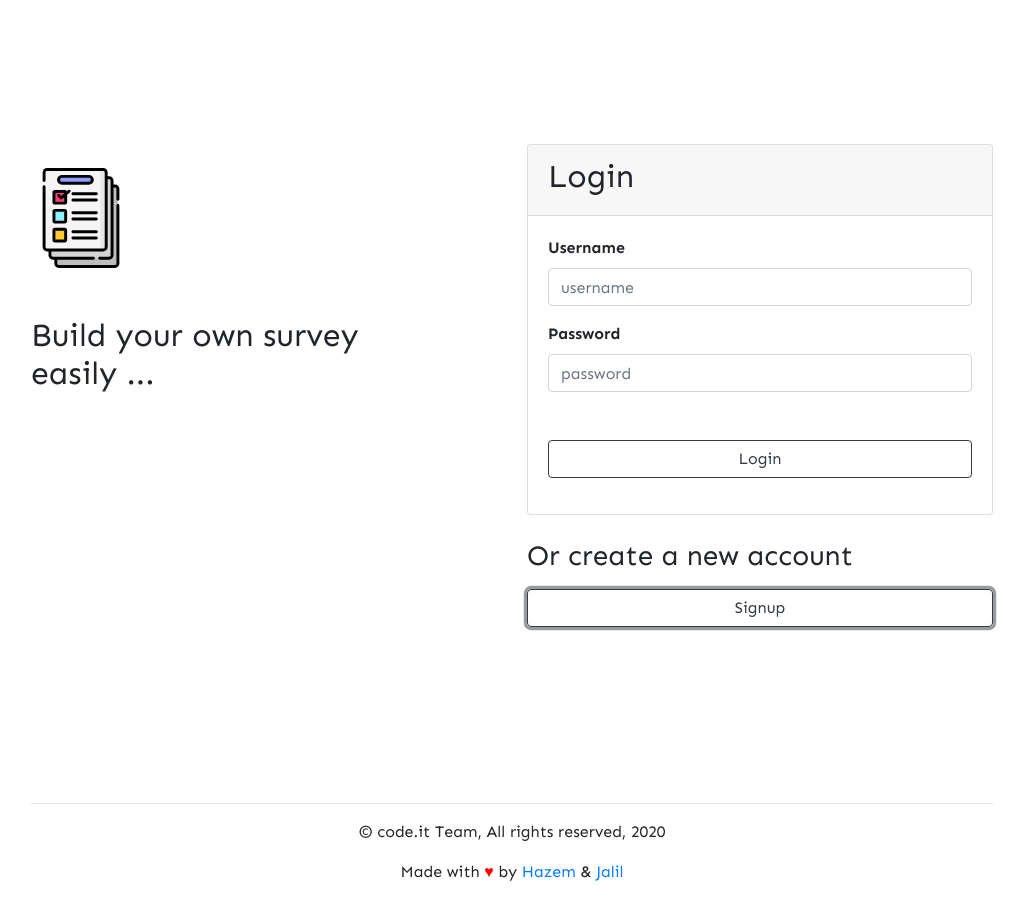
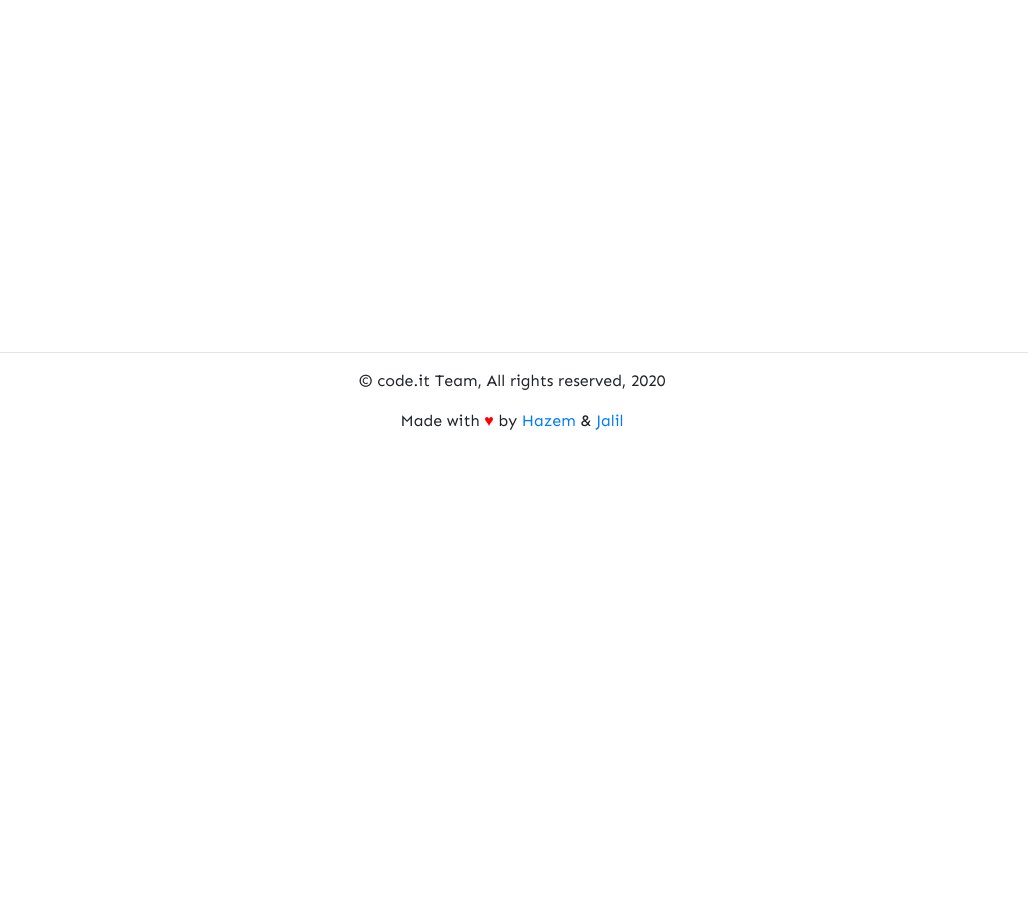
Before and after one commit to code-it-team/survey-app, a React (Create React App) app: page /login in a window 1280 px wide. Both pictures are taken after a click on the button "Signup". Shown: the top 920 px of the page, without its empty margins (128-1156 px from the left). After the commit the page ends 800 px from the top, so only its background shows below. Built offline with nearby package versions, Linux system fonts and the light colour scheme.

Commit message:
implement authunticated route

```diff
--- /dev/null
+++ b/src/components/AuthRouteComponent.js
@@ -0,0 +1,20 @@
+/** @format */
+
+import React from "react";
+import { Route, Redirect } from "react-router-dom";
+import Header from "./HeaderComponent";
+
+export default function AuthRoute({ component: Component, isAuthenticated, redirectPath, logout, ...rest }) {
+  setTimeout(3000)
+  return (
+    <Route
+      {...rest}
+      render={() => (isAuthenticated ? (
+        <React.Fragment>
+          <Header logout={logout} />
+          <Component/>
+        </React.Fragment>
+      ) : <Redirect to={redirectPath} />)}
+    />
+  );
+}
--- a/src/components/FooterComponent.js
+++ b/src/components/FooterComponent.js
@@ -5,8 +5,9 @@ import "../index.css";
 
 export default function Footer() {
   return (
-      <div className="mt-5 mb-4">
-        <div className="footer">
+    <div className="footer">
+      <div className="container">
+        <div className="mt-5 mb-4">
           <hr />
           <p>&copy; code.it Team, All rights reserved, 2020</p>
           Made with <span style={{ color: "red" }}>♥</span> by{" "}
@@ -14,5 +15,6 @@ export default function Footer() {
           <a href="https://www.linkedin.com/in/abedeljalil-jarjanazy/"> Jalil</a>
         </div>
       </div>
+    </div>
   );
 }
--- /dev/null
+++ b/src/components/HomeComponent.js
@@ -0,0 +1,11 @@
+import React, { Component } from 'react'
+
+export default class Home extends Component {
+  render() {
+    return (
+      <div className="container">
+
+      </div>
+    )
+  }
+}
--- a/src/components/LoginComponent.js
+++ b/src/components/LoginComponent.js
@@ -1,26 +1,28 @@
 /** @format */
 
+import PropTypes from "prop-types";
 import React from "react";
 import {
-  Form,
-  FormGroup,
-  Label,
-  Input,
   Button,
   Card,
+  CardBody,
   CardHeader,
-  Media,
+  Form,
   FormFeedback,
-  CardBody
+  FormGroup,
+  Input,
+  Label,
+  Media
 } from "reactstrap";
 import "../index.css";
-import { withRouter } from "react-router-dom";
 
-function Login({ onSubmit, onChange, onBlur, fields, errors, signupPage }) {
+function Login({ onSubmit, onChange, onBlur, fields, errors, signupOnClick }) {
   return (
+    <div className="loginBody">
+      <div className="container">
         <div className="row">
-      <div className="col-lg-6 col-sm-12 mb-3">
-        <Media src="/survey.svg" alt="logo" height="100px" className="mb-5 mt-4" />
+          <div className="col-lg-6 col-sm-12 mb-4">
+            <Media src="/survey.svg" alt="logo" height="100px" className="mb-4 mt-4" />
             <h2>
               Build your own survey
               <br />
@@ -71,7 +73,11 @@ function Login({ onSubmit, onChange, onBlur, fields, errors, signupPage }) {
                     <Button type="submit" outline className="btn-block mt-5" color="dark">
                       Login
                     </Button>
+                    <div className="mt-2 text-danger">
+                      {errors.login}
+                    </div>
                   </FormGroup>
+
                 </Form>
               </CardBody>
             </Card>
@@ -85,7 +91,7 @@ function Login({ onSubmit, onChange, onBlur, fields, errors, signupPage }) {
                   outline
                   color="dark"
                   className="mt-3 btn-block"
-              onClick={signupPage}
+                  onClick={() => signupOnClick()}
                 >
                   Signup
                 </Button>
@@ -93,7 +99,19 @@ function Login({ onSubmit, onChange, onBlur, fields, errors, signupPage }) {
             </div>
           </div>
         </div>
+      </div>
+    </div>
   );
 }
 
-export default withRouter(Login);
+export default Login;
+
+// prop types
+Login.propTypes = {
+  onSubmit: PropTypes.func.isRequired,
+  onChange: PropTypes.func.isRequired,
+  onBlur: PropTypes.func.isRequired,
+  fields: PropTypes.object.isRequired,
+  errors: PropTypes.object.isRequired,
+  signupOnClick: PropTypes.func.isRequired
+};
--- a/src/components/MainComponent.js
+++ b/src/components/MainComponent.js
@@ -1,11 +1,20 @@
 /** @format */
 
+import Axios from "axios";
 import React, { Component } from "react";
-import { withRouter, Switch, Route, Redirect } from "react-router-dom";
+import { Redirect, Route, Switch, withRouter } from "react-router-dom";
 import Footer from "./FooterComponent";
+import Home from "./HomeComponent";
 import Login from "./LoginComponent";
 import Signup from "./SignupComponent";
-import Axios from "axios";
+import AuthRoute from "./AuthRouteComponent";
+
+// Global Variables
+const HOST = "https://calm-depths-29681.herokuapp.com/";
+// * Routes
+const HOME = "/";
+const LOGIN = "/login";
+const SIGNUP = "/signup";
 
 class Main extends Component {
   constructor(props) {
@@ -15,16 +24,20 @@ class Main extends Component {
       fields: { username: "", password: "" },
       errors: {
         username: "",
-        password: ""
-      },
-      host: "https://young-plains-44293.herokuapp.com/"
+        password: "",
+        login: ""
+      }
     };
     // Binding
     this.onChange = this.onChange.bind(this);
     this.onSubmit = this.onSubmit.bind(this);
     this.onBlur = this.onBlur.bind(this);
+    this.signupOnClick = this.signupOnClick.bind(this);
   }
   // event handlers
+  /**
+   * @param {{ target: object; }} event
+   */
   onChange = event => {
     const target = event.target;
     const value = target.value;
@@ -32,6 +45,13 @@ class Main extends Component {
     this.setState({ fields: { ...this.state.fields, [name]: value } });
   };
 
+  signupOnClick = () => {
+    this.props.history.push("/signup");
+  };
+
+  /**
+   * @param {object} field
+   */
   onBlur = field => {
     // destructor
     const { username, password } = this.state.fields;
@@ -45,21 +65,13 @@ class Main extends Component {
         this.setState({ errors: { ...this.state.errors, username: "" } });
       }
     } else if (field === "password") {
-      const reg = /^(?=.*\d)(?=.*[a-zA-Z]).{2,}$/;
-      if (!reg.test(password))
-        this.setState({
-          errors: {
-            ...this.state.errors,
-            password: <p>Password should contain at least one character & one digit!</p>
-          }
-        });
       if (password.length < 3)
         this.setState({
           errors: { ...this.state.errors, password: <p>Password should be >= 3 characters!</p> }
         });
 
       // if no errors
-      if (password.length >= 3 && reg.test(password)) {
+      if (password.length >= 3) {
         this.setState({
           errors: { ...this.state.errors, password: "" }
         });
@@ -67,17 +79,62 @@ class Main extends Component {
     }
   };
 
+  /**
+   * @param {{ preventDefault: () => void; }} event
+   */
   onSubmit = event => {
     event.preventDefault();
     // check if form is valid
     const errors = this.state.errors;
     const { username, password } = this.state.fields;
     if (errors.username === "" && username !== "" && errors.password === "" && password !== "") {
-      Axios.post(this.state.host + "/authenticate", {
-        username: this.state.fields.username,
-        password: this.state.fields.password
-      }).then(res => console.log(res));
+      this.login(HOST + "authenticate", this.state.fields.username, this.state.fields.password);
     }
+  };
+  // methods
+  resetState = () => {
+    this.setState({
+      jwt: "",
+      fields: { username: "", password: "" },
+      errors: {
+        username: "",
+        password: "",
+        login: ""
+      }
+    });
+  };
+
+  /**
+   * @param {string} _username
+   * @param {string} _password
+   * @param {string} _url
+   */
+  login = (_url, _username, _password) => {
+    Axios.post(_url, {
+      username: _username,
+      password: _password
+    })
+      .then(res => {
+        // if correct response
+        if (res.status === 200) {
+          this.setState({ jwt: res.data.jwt });
+          this.props.history.push("/");
+        }
+      })
+      .catch(error => {
+        console.log(error.response);
+        // handling
+        // if (error && error.response.status === 404) {
+        //   this.setState({
+        //     errors: { ...this.state.errors, login: "username or password is not valid!" }
+        //   });
+        // }
+      });
+  };
+
+  logout = () => {
+    this.resetState();
+    this.props.history.push(LOGIN);
   };
 
   // pages rendering
@@ -89,22 +146,34 @@ class Main extends Component {
         onBlur={field => this.onBlur(field)}
         fields={this.state.fields}
         errors={this.state.errors}
-        signupPage={this.signupPage}
+        signupOnClick={this.signupOnClick}
       />
     );
   };
 
   signupPage = () => {
-    this.props.history.push("/signup");
+    return <Signup />;
   };
+
+  goToHomePage = () => {
+    this.props.history.push("/")
+  }
 
   render() {
     return (
-      <div className="container">
+      <div>
         <Switch>
-          <Route path="/" component={this.loginPage} />
-          <Route path="/signup" component={() => <Signup signupPage={this.signupPage} />} />
-          <Redirect to="/welcome" />
+          <AuthRoute
+            exact
+            isAuthenticated={this.state.jwt === "" ? false : true}
+            path={HOME}
+            redirectPath={LOGIN}
+            component={Home}
+            logout={this.logout}
+          />
+          <Route path={LOGIN} component={this.loginPage} />
+          <Route path={SIGNUP} component={this.signupPage} />
+          <Redirect to={LOGIN} />
         </Switch>
         <Footer />
       </div>
--- a/src/components/SignupComponent.js
+++ b/src/components/SignupComponent.js
@@ -1,75 +1,12 @@
 /** @format */
 
 import React from "react";
-import {
-  Form,
-  FormGroup,
-  Label,
-  Input,
-  Button,
-  Card,
-  CardHeader,
-  CardBody,
-  Media
-} from "reactstrap";
 import "../index.css";
-import { withRouter } from "react-router-dom";
 
-function Signup() {
+export default function Signup() {
   return (
-    <div className="container">
-      <div className="row">
-        <div className="col-md-6 col-sm-12 mb-3">
-          <Media src="/survey.svg" alt="logo" height="100px" className="mb-5" />
-          <h2>
-            Build your own survey
-            <br />
-            easily ...
-          </h2>
-        </div>
-        <div className="col-md-6 col-sm-12">
-          <Card>
-            <CardHeader>
-              <h2>Signup</h2>
-            </CardHeader>
-            <CardBody>
-                <Form>
-                  <FormGroup>
-                    <Label htmlFor="username">
-                      <strong>Username</strong>
-                    </Label>
-                    <Input
-                      type="text"
-                      name="username"
-                      id="username"
-                      className="form-control"
-                      placeholder="username"
-                    />
-                  </FormGroup>
-                  <FormGroup>
-                    <Label htmlFor="password">
-                      <strong>Password</strong>
-                    </Label>
-                    <Input
-                      type="password"
-                      name="password"
-                      id="password"
-                      className="form-control"
-                      placeholder="password"
-                    />
-                  </FormGroup>
-                </Form>
-              <Button type="submit" value="login" outline color="dark" className="mt-5 btn-block">
-                Signup
-              </Button>
-            </CardBody>
-          </Card>
-          <div>
-          </div>
-        </div>
-      </div>
+    <div className="signupBody">
+      <div className="container"></div>
     </div>
   );
 }
-
-export default withRouter(Signup)
--- a/src/index.css
+++ b/src/index.css
@@ -1,7 +1,7 @@
 /** @format */
-
-@media all and (min-width: 700px){
-  body {
+@media all and (min-width: 900px) {
+  .loginBody,
+  .signupBody {
     margin: 6rem;
     padding: 3rem;
   }
@@ -11,13 +11,13 @@ body {
   font-family: "Sen", sans-serif;
 }
 
-.card{
+.card {
   margin: 0 auto;
   float: none;
   min-width: 50%;
 }
 
-.footer{
+.footer {
   margin-top: 10rem;
   text-align: center;
 }
--- a/src/index.js
+++ b/src/index.js
@@ -1,10 +1,10 @@
 /** @format */
 
+import "bootstrap-social/bootstrap-social.css";
+import "bootstrap/dist/css/bootstrap.min.css";
+import "font-awesome/css/font-awesome.min.css";
 import React from "react";
 import ReactDOM from "react-dom";
-import "bootstrap/dist/css/bootstrap.min.css";
-import "bootstrap-social/bootstrap-social.css";
-import "font-awesome/css/font-awesome.min.css";
 import App from "./App";
 import * as serviceWorker from "./serviceWorker";
 
--- a/tsconfig.js
+++ /dev/null
@@ -1,4 +0,0 @@
-/** @format */
-
-{
-}
```
Also changed, not shown: src/components/HeaderComponent.js (+14 -13 lines), 2 other files (tests, documents, lock files or other folders). Lines whose indentation alone changed are shown as unchanged.
